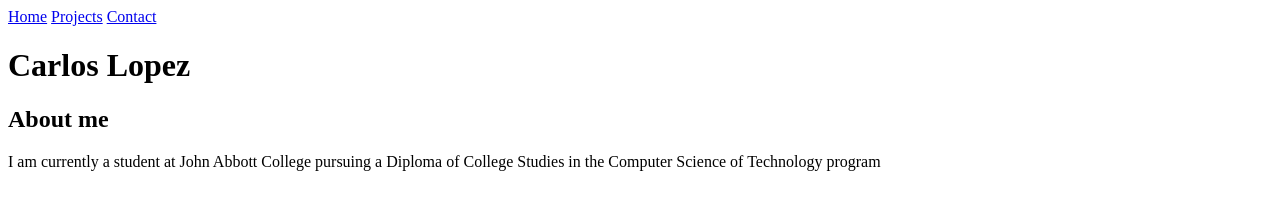
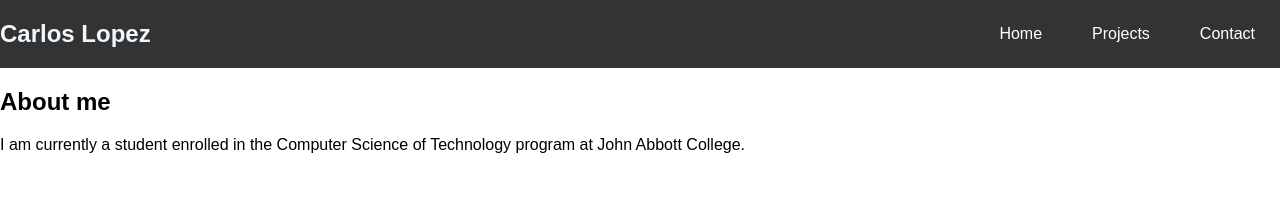
Before and after one commit to Carlos-LX/carlos-lx.github.io, a plain HTML site: page index.html in a window 1280 px wide. Drawn offline with Linux system fonts and the light colour scheme.

Commit message:
added a navbar

```diff
--- a/index.html
+++ b/index.html
@@ -1,23 +1,27 @@
 <html>
 
+<head>
+    <link rel="stylesheet" type="text/css" href="styles.css">
+</head>
 
+<body>
 <!-- Navbar and stuff -->
 <div class="navbar">
-    <a href="#home">Home</a>
-    <a href="#projects" >Projects</a>
-    <a href="#contact">Contact</a>
-
+    <div class="left-nav">
+        <h2>Carlos Lopez</a>
+    </div>
+    <div class="right-nav">
+        <a href="#home">Home</a>
+        <a href="#projects" >Projects</a>
+        <a href="#contact">Contact</a>
+    </div>
 
 </div>
-
-<h1>
-    Carlos Lopez
-</h1>
 
 <h2>
     About me
 </h2>
-<p>I am currently a student at John Abbott College pursuing a Diploma of College Studies in the Computer Science of Technology program </p>
-
+<p>I am currently a student enrolled in the Computer Science of Technology program at John Abbott College.  </p>
+</body>
 
 </html>
--- /dev/null
+++ b/styles.css
@@ -0,0 +1,42 @@
+body {
+    margin: 0;
+    font-family: Arial, sans-serif;
+  }
+
+
+  .navbar {
+    display: flex;
+    flex-direction: row;
+    justify-content: space-between;
+    align-items: center;
+    background-color: #333;
+    color: aliceblue;
+    overflow: hidden;
+    padding: 0px;
+    margin-left: auto;
+  }
+
+  .left-nav {
+    display: flex;
+    justify-content: space-around;
+  }
+
+
+  .right-nav {
+    display: flex;
+    flex-direction: row;
+  }
+
+
+  .navbar a {
+    display: flex;
+    color: white;
+    text-align: center;
+    padding: 25px;
+    text-decoration: none;
+    transition: 0.3s;
+  }
+  .navbar a:hover {
+    background-color: #ff4141;
+    color: white;
+  }
```
